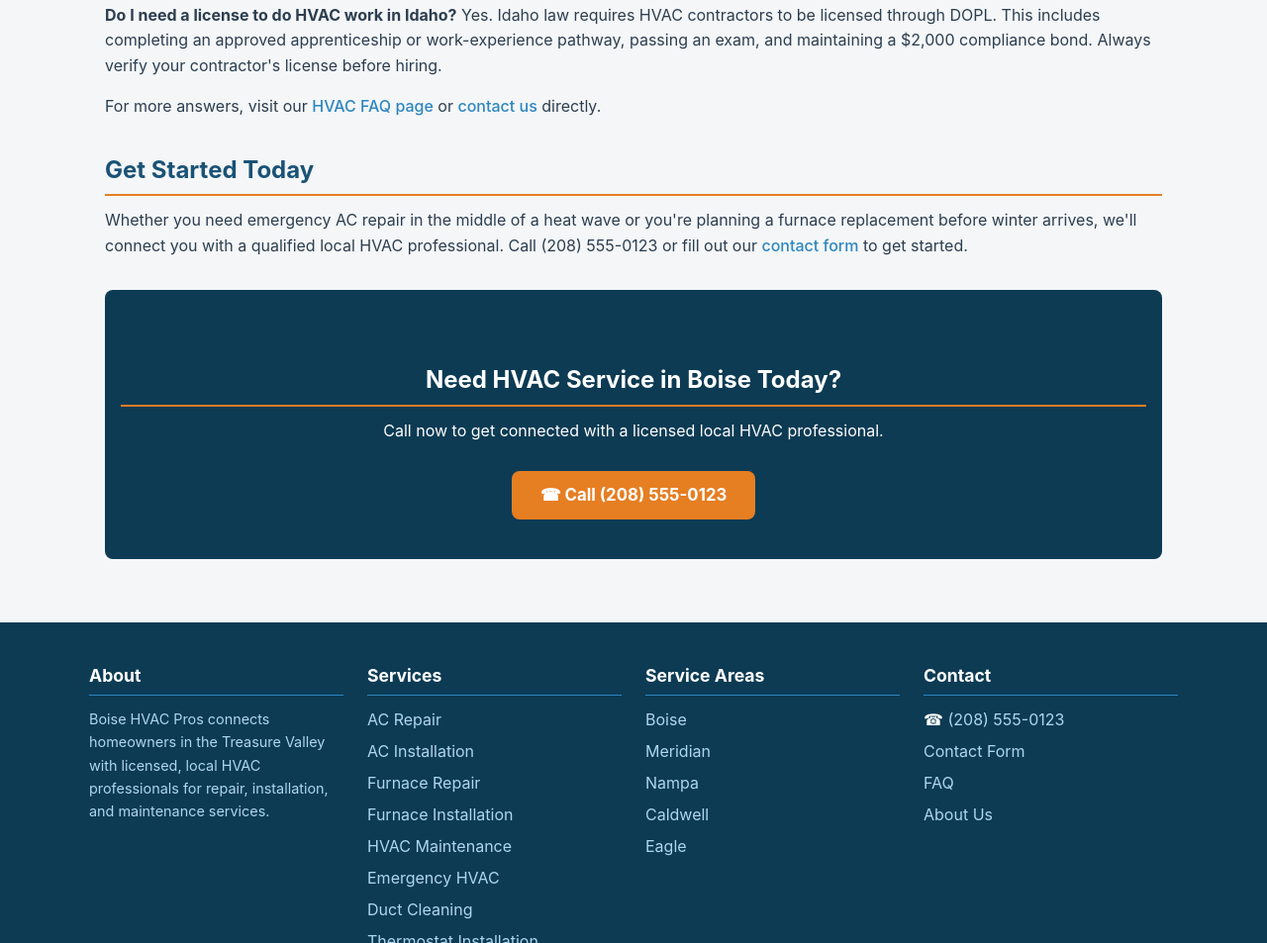
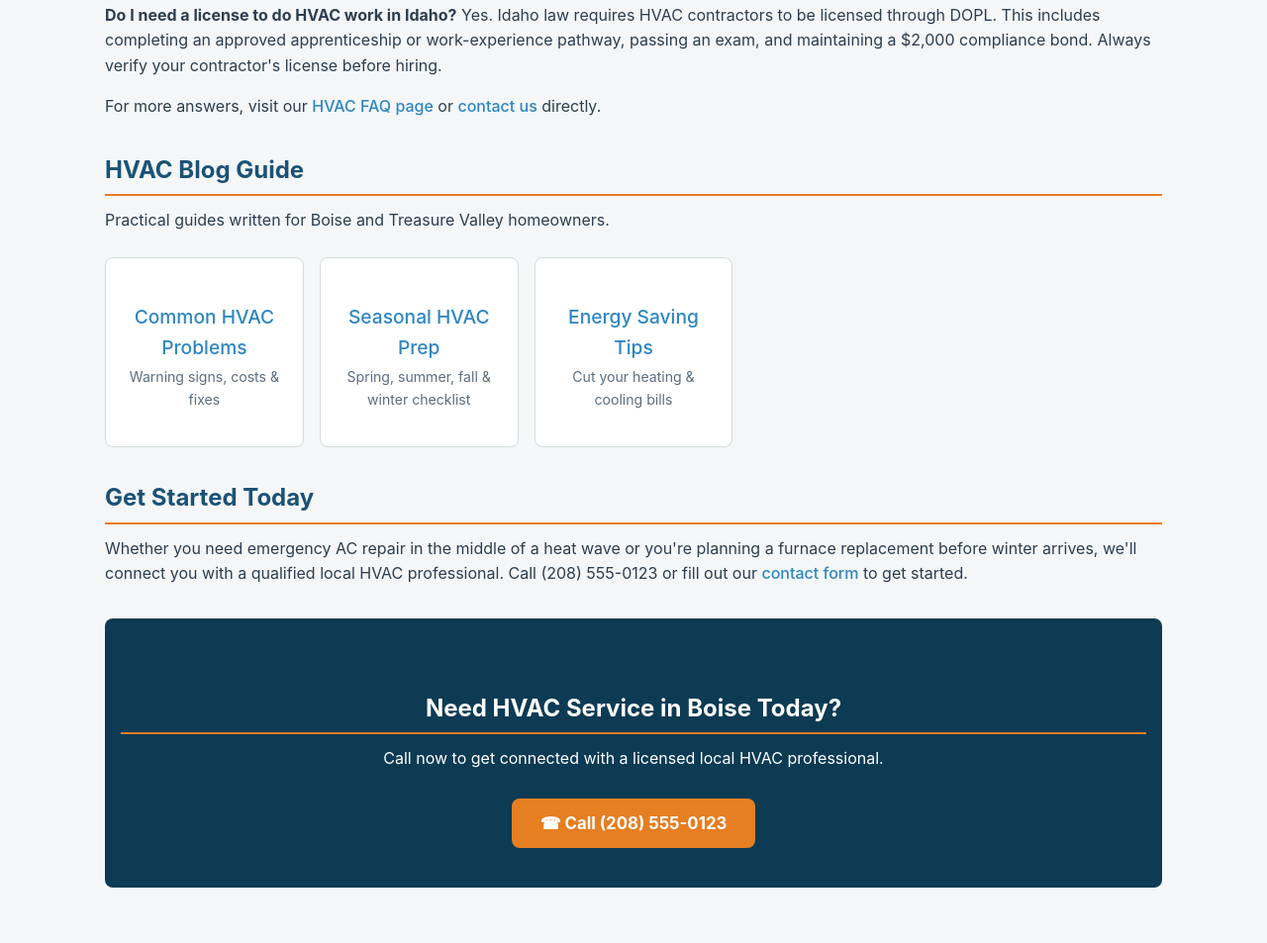
Before and after one commit to auranode-dev/boise-hvac-pros, a plain HTML site: page index.html in a window 1280 px wide. Shown: the part 2411-3364 px from the top of the page at 99% size. Drawn offline with Linux system fonts and the light colour scheme.

Commit message:
Add blog guide section linking to new blog pages

```diff
--- a/index.html
+++ b/index.html
@@ -135,6 +135,19 @@
 
 <p>For more answers, visit our <a href="faq.html">HVAC FAQ page</a> or <a href="contact.html">contact us</a> directly.</p>
 
+<h2 id="blog">HVAC Blog Guide</h2>
+<p>Practical guides written for Boise and Treasure Valley homeowners.</p>
+<div class="location-grid"><div class="location-card">
+  <h3><a href="blog/common-hvac-problems.html">Common HVAC Problems</a></h3>
+  <p>Warning signs, costs &amp; fixes</p>
+</div><div class="location-card">
+  <h3><a href="blog/seasonal-hvac-prep.html">Seasonal HVAC Prep</a></h3>
+  <p>Spring, summer, fall &amp; winter checklist</p>
+</div><div class="location-card">
+  <h3><a href="blog/energy-saving-hvac-tips.html">Energy Saving Tips</a></h3>
+  <p>Cut your heating &amp; cooling bills</p>
+</div></div>
+
 <h2>Get Started Today</h2>
 <p>Whether you need emergency AC repair in the middle of a heat wave or you're planning a furnace replacement before winter arrives, we'll connect you with a qualified local HVAC professional. Call (208) 555-0123 or fill out our <a href="contact.html">contact form</a> to get started.</p>
 
```
